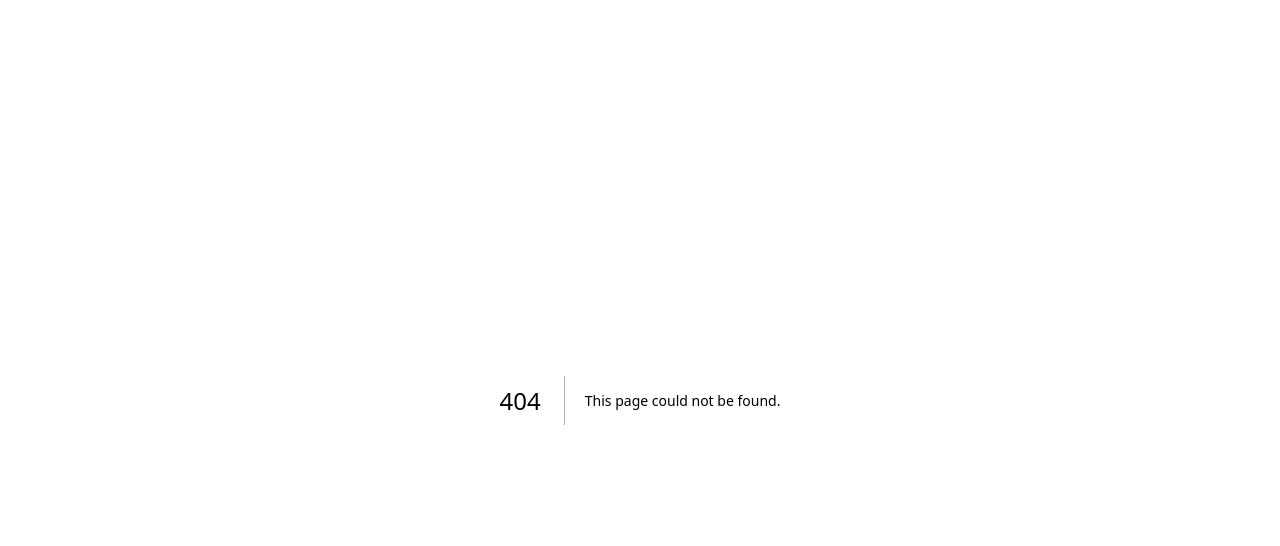
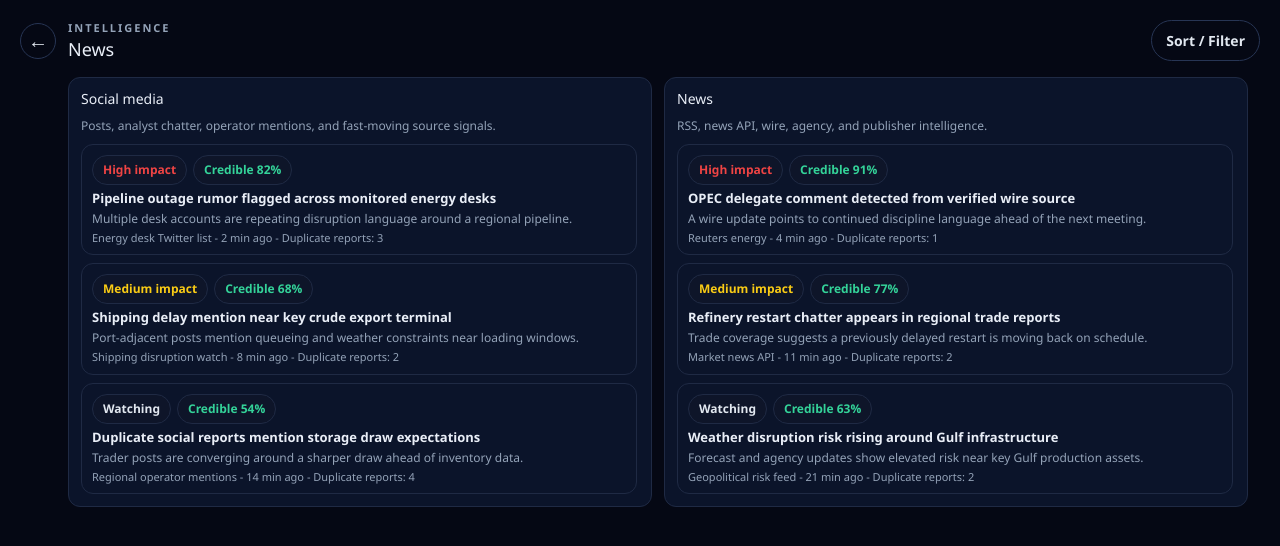
Before and after one commit to tsukuru-dev/oil_trading_watcher, a Next.js app in the folder apps/web/: page /news in a window 1280 px wide. Before the commit this address had no page. Shown: the top 546 px of the page. Built offline with nearby package versions, Linux system fonts and the light colour scheme.

Commit message:
news terminal added

```diff
--- a/apps/web/app/dashboard/components/TopPriceBar.tsx
+++ b/apps/web/app/dashboard/components/TopPriceBar.tsx
@@ -5,7 +5,12 @@
     <header className="topbar">
       <div className="brand-lockup">
         <p className="eyebrow">Oil Trading Watcher</p>
-        <h1 className="page-title">Market Intelligence</h1>
+        <div className="flex items-center gap-3">
+          <h1 className="page-title">Market Intelligence</h1>
+          <Link className="ghost-button px-3 py-1.5 text-[13px]" href="/news">
+            News
+          </Link>
+        </div>
       </div>
       <div className="topbar-actions">
         <div className="price-strip" aria-label="Current prices and alerts">
--- /dev/null
+++ b/apps/web/app/news/page.tsx
@@ -0,0 +1,231 @@
+"use client";
+
+import Link from "next/link";
+import { useState } from "react";
+
+type NewsItem = {
+  headline: string;
+  summary: string;
+  source: string;
+  age: string;
+  impact: "High impact" | "Medium impact" | "Watching";
+  confidence: string;
+  duplicates: number;
+};
+
+type NewsColumn = {
+  id: "social" | "news";
+  title: string;
+  description: string;
+  items: NewsItem[];
+};
+
+const classes = {
+  page: "settings-page",
+  layout: "settings-layout",
+  header: "settings-header",
+  main: "settings-main",
+  headerActions: "ml-auto flex items-center gap-2",
+  content: "settings-content h-full",
+  filterPanel:
+    "grid gap-3 rounded-xl border border-[var(--color-border)] bg-[var(--color-bg-elevated)] p-3",
+  filterGrid: "grid gap-3 md:grid-cols-4",
+  field: "grid gap-1.5",
+  fieldLabel: "text-xs font-bold uppercase tracking-[0.05em] text-[var(--color-text-muted)]",
+  fieldControl:
+    "w-full rounded-[10px] border border-[var(--color-border-strong)] bg-[var(--color-surface)] px-3 py-2 text-[13px] text-[var(--color-text)] outline-none focus:border-[var(--color-accent)] focus:shadow-[0_0_0_3px_rgba(20,184,166,0.18)]",
+  board: "grid h-full min-h-0 gap-3",
+  column:
+    "grid min-h-0 min-w-0 gap-2.5 overflow-hidden rounded-xl border border-[var(--color-border)] bg-[var(--color-bg-elevated)] p-3",
+  columnHeader: "flex items-start justify-between gap-2.5",
+  columnTitle: "m-0 text-sm leading-tight text-[var(--color-text)]",
+  columnCopy: "m-0 text-xs leading-snug text-[var(--color-text-muted)]",
+  cardList: "grid min-h-0 content-start gap-2 overflow-auto pr-0.5"
+};
+
+const impactClassNames: Record<NewsItem["impact"], string> = {
+  "High impact": "status-pill danger",
+  "Medium impact": "status-pill warning",
+  Watching: "status-pill"
+};
+
+const newsColumns: NewsColumn[] = [
+  {
+    id: "social",
+    title: "Social media",
+    description: "Posts, analyst chatter, operator mentions, and fast-moving source signals.",
+    items: [
+      {
+        headline: "Pipeline outage rumor flagged across monitored energy desks",
+        summary: "Multiple desk accounts are repeating disruption language around a regional pipeline.",
+        source: "Energy desk Twitter list",
+        age: "2 min ago",
+        impact: "High impact",
+        confidence: "Credible 82%",
+        duplicates: 3
+      },
+      {
+        headline: "Shipping delay mention near key crude export terminal",
+        summary: "Port-adjacent posts mention queueing and weather constraints near loading windows.",
+        source: "Shipping disruption watch",
+        age: "8 min ago",
+        impact: "Medium impact",
+        confidence: "Credible 68%",
+        duplicates: 2
+      },
+      {
+        headline: "Duplicate social reports mention storage draw expectations",
+        summary: "Trader posts are converging around a sharper draw ahead of inventory data.",
+        source: "Regional operator mentions",
+        age: "14 min ago",
+        impact: "Watching",
+        confidence: "Credible 54%",
+        duplicates: 4
+      }
+    ]
+  },
+  {
+    id: "news",
+    title: "News",
+    description: "RSS, news API, wire, agency, and publisher intelligence.",
+    items: [
+      {
+        headline: "OPEC delegate comment detected from verified wire source",
+        summary: "A wire update points to continued discipline language ahead of the next meeting.",
+        source: "Reuters energy",
+        age: "4 min ago",
+        impact: "High impact",
+        confidence: "Credible 91%",
+        duplicates: 1
+      },
+      {
+        headline: "Refinery restart chatter appears in regional trade reports",
+        summary: "Trade coverage suggests a previously delayed restart is moving back on schedule.",
+        source: "Market news API",
+        age: "11 min ago",
+        impact: "Medium impact",
+        confidence: "Credible 77%",
+        duplicates: 2
+      },
+      {
+        headline: "Weather disruption risk rising around Gulf infrastructure",
+        summary: "Forecast and agency updates show elevated risk near key Gulf production assets.",
+        source: "Geopolitical risk feed",
+        age: "21 min ago",
+        impact: "Watching",
+        confidence: "Credible 63%",
+        duplicates: 2
+      }
+    ]
+  }
+];
+
+export default function NewsPage() {
+  const [showFilters, setShowFilters] = useState(false);
+
+  return (
+    <main className={classes.page}>
+      <div className={classes.layout}>
+        <div className={classes.header}>
+          <Link aria-label="Back to dashboard" className="back-button" href="/dashboard">
+            &larr;
+          </Link>
+          <div className="brand-lockup">
+            <p className="eyebrow">Intelligence</p>
+            <h1 className="page-title">News</h1>
+          </div>
+          <div className={classes.headerActions}>
+            <button
+              aria-expanded={showFilters}
+              className="ghost-button"
+              onClick={() => {
+                setShowFilters((isVisible) => !isVisible);
+              }}
+              type="button"
+            >
+              Sort / Filter
+            </button>
+          </div>
+        </div>
+        <div className={classes.main}>
+          {showFilters && (
+            <section aria-label="Sort and filter rules" className={classes.filterPanel}>
+              <div className={classes.filterGrid}>
+                <label className={classes.field}>
+                  <span className={classes.fieldLabel}>Date range</span>
+                  <select className={classes.fieldControl} defaultValue="24h">
+                    <option value="1h">Last hour</option>
+                    <option value="24h">Last 24 hours</option>
+                    <option value="7d">Last 7 days</option>
+                    <option value="custom">Custom range</option>
+                  </select>
+                </label>
+                <label className={classes.field}>
+                  <span className={classes.fieldLabel}>Source name</span>
+                  <select className={classes.fieldControl} defaultValue="all">
+                    <option value="all">All sources</option>
+                    <option value="energy-desk-twitter-list">Energy desk Twitter list</option>
+                    <option value="shipping-disruption-watch">Shipping disruption watch</option>
+                    <option value="reuters-energy">Reuters energy</option>
+                    <option value="market-news-api">Market news API</option>
+                  </select>
+                </label>
+                <label className={classes.field}>
+                  <span className={classes.fieldLabel}>Type</span>
+                  <select className={classes.fieldControl} defaultValue="all">
+                    <option value="all">All types</option>
+                    <option value="social">Social media</option>
+                    <option value="news">News</option>
+                  </select>
+                </label>
+                <label className={classes.field}>
+                  <span className={classes.fieldLabel}>Impact</span>
+                  <select className={classes.fieldControl} defaultValue="all">
+                    <option value="all">All impacts</option>
+                    <option value="high">High impact</option>
+                    <option value="medium">Medium impact</option>
+                    <option value="watching">Watching</option>
+                  </select>
+                </label>
+              </div>
+            </section>
+          )}
+          <div className={classes.content}>
+            <div
+              className={classes.board}
+              style={{ gridTemplateColumns: "repeat(2, minmax(0, 1fr))" }}
+            >
+              {newsColumns.map((column) => (
+                <section
+                  className={classes.column}
+                  key={column.id}
+                  style={{ gridTemplateRows: "auto auto minmax(0, 1fr)" }}
+                >
+                  <div className={classes.columnHeader}>
+                    <h2 className={classes.columnTitle}>{column.title}</h2>
+                  </div>
+                  <p className={classes.columnCopy}>{column.description}</p>
+                  <div className={classes.cardList}>
+                    {column.items.map((item) => (
+                      <article className="intelligence-card" key={item.headline}>
+                        <div className="score-row">
+                          <span className={impactClassNames[item.impact]}>{item.impact}</span>
+                          <span className="status-pill positive">{item.confidence}</span>
+                        </div>
+                        <h3 className="card-title">{item.headline}</h3>
+                        <p className="card-copy">{item.summary}</p>
+                        <div className="card-meta">
+                          {item.source} - {item.age} - Duplicate reports: {item.duplicates}
+                        </div>
+                      </article>
+                    ))}
+                  </div>
+                </section>
+              ))}
+            </div>
+          </div>
+        </div>
+      </div>
+    </main>
+  );
+}
```
Also changed, not shown: 1 other file (tests, documents, lock files or other folders).
